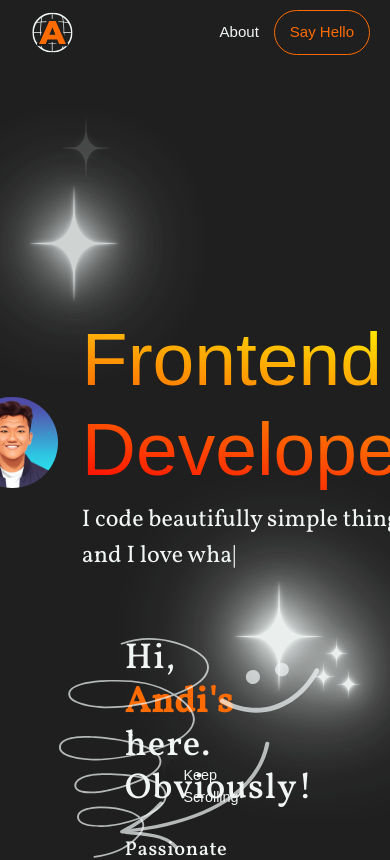
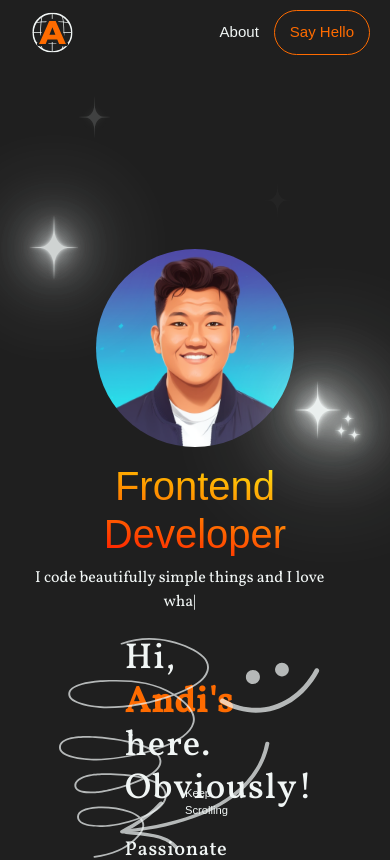
Before and after one commit to achmadjie/my-portfolio, a Next.js app: page / in a window 390 px wide. Shown: the top 860 px of the page. Built offline with nearby package versions, Linux system fonts and the light colour scheme; a web font is replaced by a local one.

Commit message:
make headline component responsive on mobile

```diff
--- a/app/components/head/Headline.css
+++ b/app/components/head/Headline.css
@@ -7,7 +7,6 @@
 .main-container {
   width: 85vw;
   /* height: 89vh; */
-
 }
 
 .main-headline {
@@ -27,7 +26,7 @@
   width: fit-content;
 }
 
-.headline-desc{
+.headline-desc {
   height: 70px;
 }
 
@@ -119,6 +118,7 @@ p.headline-desc {
   width: fit-content;
   height: 55px;
   overflow: hidden;
+  align-items: start;
 }
 
 .keep-scroll-icon {
@@ -144,3 +144,74 @@ p.headline-desc {
   color: var(--pure-white);
   font-size: 0.9rem;
 }
+
+@media (max-width: 431px) {
+  .main-headline {
+    flex-direction: column;
+    text-align: center;
+    row-gap: 0.9375rem;
+  }
+
+  .profile-pic {
+    width: 60%;
+  }
+
+  h1.headline {
+    font-size: 2.5rem;
+  }
+
+  p.headline-desc {
+    font-size: 1rem;
+    max-width: 18.8125rem;
+  }
+
+  .star-top {
+    right: 250px;
+    top: 30px;
+    width: 10%;
+  }
+
+  .star-left {
+    left: 0;
+    top: 150px;
+    width: 15%;
+  }
+
+  .star-bottom {
+    top: 15%;
+    left: 70%;
+    width: 10%;
+  }
+
+  .star-right {
+    bottom: 50%;
+    right: 0;
+    width: 20%;
+  }
+
+  .keep-scroll-container {
+    height: 35px;
+  }
+
+  .keep-scroll-icon {
+    animation: down 1.5s linear infinite;
+    font-size: 2rem;
+  }
+
+  .keep-scroll-text {
+    width: 50%;
+    font-size: 0.7rem;
+  }
+
+  @keyframes down {
+    0% {
+      transform: translateY(-35px);
+    }
+    50% {
+      transform: translateY(0);
+    }
+    100% {
+      transform: translateY(35px);
+    }
+  }
+}
--- a/app/components/head/Headline.jsx
+++ b/app/components/head/Headline.jsx
@@ -90,7 +90,7 @@ function Headline() {
             </p>
           </div>
         </div>
-        <div className="d-flex align-items-start keep-scroll-container position-absolute bottom-0 justify-center">
+        <div className="d-flex keep-scroll-container position-absolute bottom-0 justify-center">
           <div className={`arrow-down position-relative`}>
             <BsArrowDown className={`keep-scroll-icon`} />
             {/* <Image className={`.keep-scroll-icon`} src={scroll_arrow} alt="arrow-scroll-down" /> */}
```
